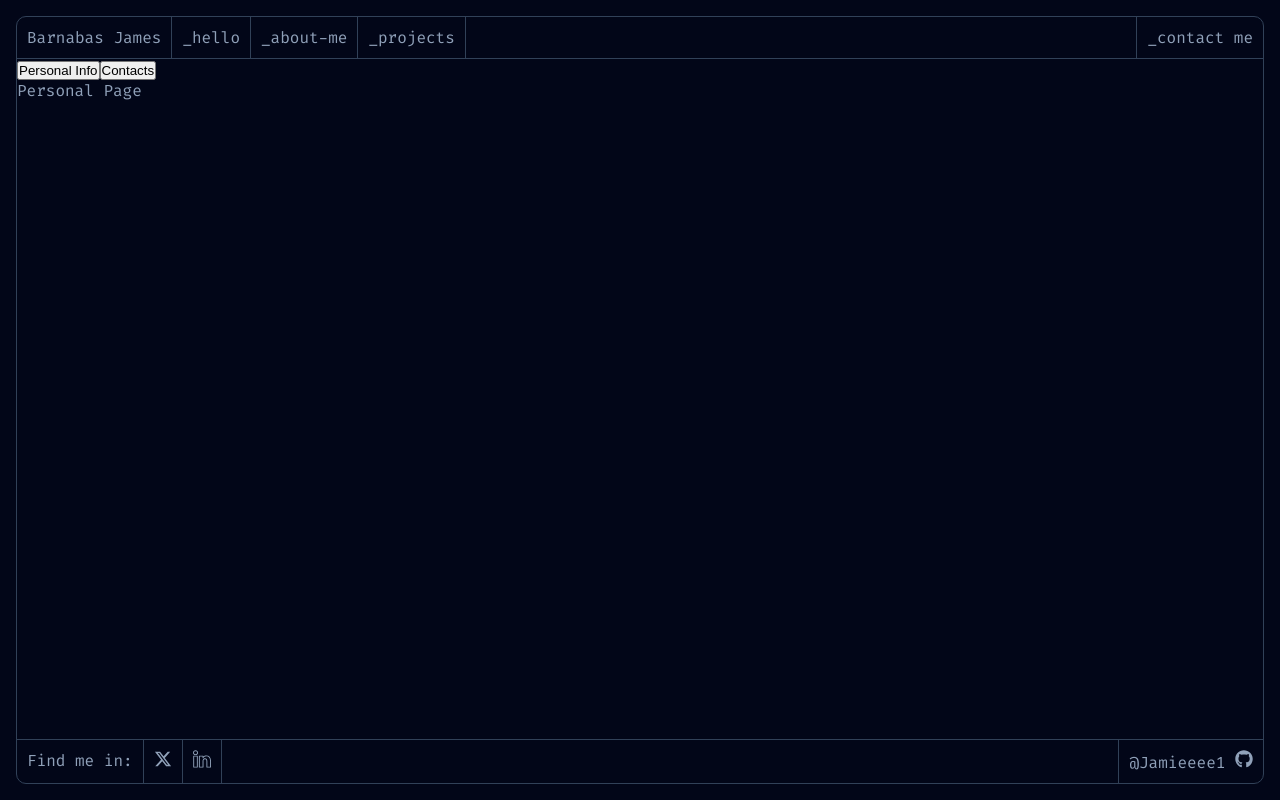
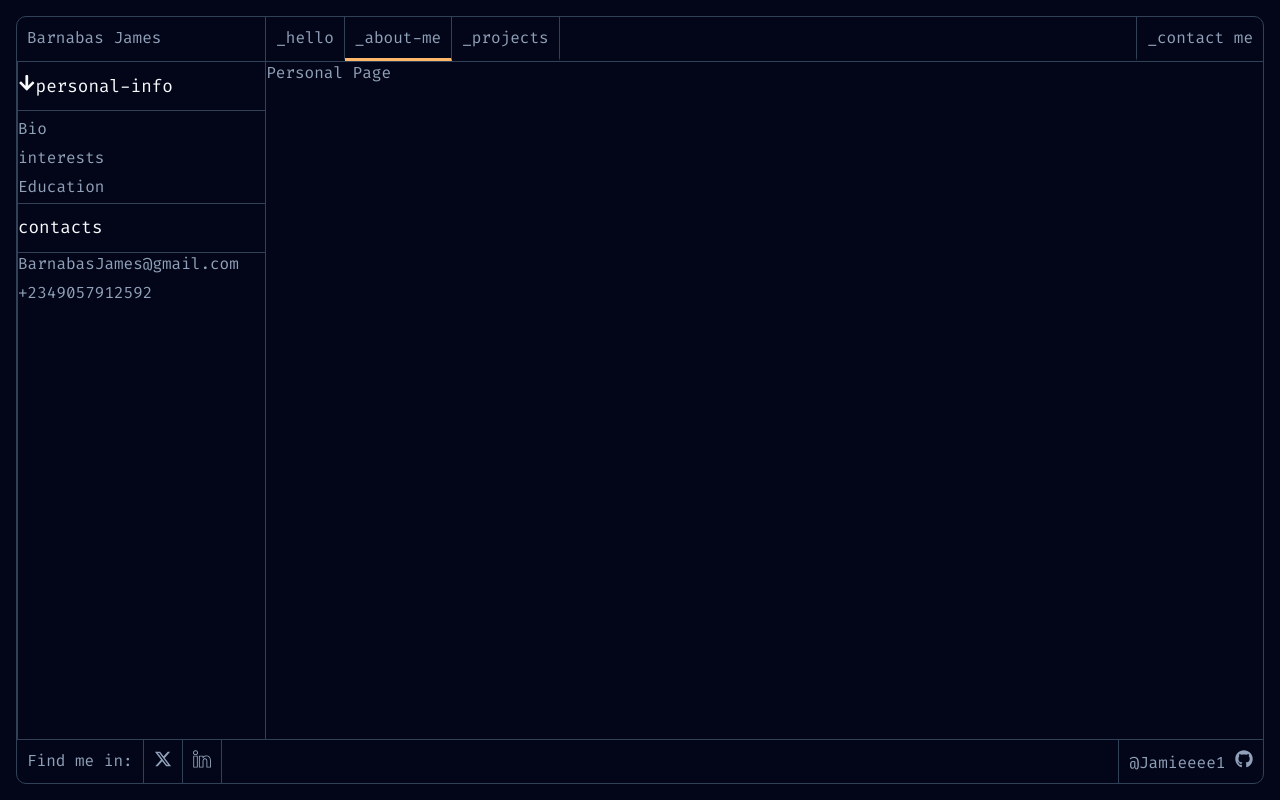
Before and after one commit to Jamieeee1/my-site, a React (Vite) app: page /aboutme in a window 1280 px wide. Built offline with nearby package versions, Linux system fonts and the light colour scheme.

Commit message:
Changes made

```diff
--- a/src/components/Desktopabout.jsx
+++ b/src/components/Desktopabout.jsx
@@ -1,50 +1,71 @@
 import React, { useState } from "react";
-import { Outlet, useNavigate } from "react-router-dom";
+import { FaArrowDown } from "react-icons/fa";
+import Personal from "../pages/Aboutpages/Personal";
+import Interests from "../pages/Aboutpages/Interests";
+import Education from "../pages/Aboutpages/Education";
 
 const Desktopabout = () => {
-  const navigate = useNavigate();
+  const [page, setPage] = useState("personal");
 
-  const [isdrop, setdrop] = useState(false);
-  const [isdrop2, setdrop2] = useState(false);
-
-  const dropDown = () => setdrop((prev) => (prev === true ? false : true));
-  const dropDown2 = () => setdrop2((prev) => (prev === true ? false : true));
   return (
+    <>
       <div className="about-main-div">
-      <div className="about-nav">
-        <button onClick={() => dropDown()}>Personal Info</button>
-        <ul
-          className="personal-li"
-          style={{ display: isdrop ? "flex" : "none" }}
+        <div className="about-side-panel">
+          <span
+            className="about-side-title"
+            style={{ cursor: "pointer", color: "#f8fafc" }}
           >
-          <li>
-            <button onClick={() => navigate("personal")}>Bio</button>
+            <span className="about-side-icons">
+              <FaArrowDown />
+            </span>
+            personal-info
+          </span>
+          <ul className="personal-li">
+            <li onClick={() => setPage("personal")}>
+              <span className="about-side-icons"></span>
+              Bio
             </li>
-          <li>
-            <button onClick={() => navigate("interests")}>interests</button>
+            <li onClick={() => setPage("interests")}>
+              <span className="about-side-icons"></span>
+              interests
             </li>
-          <li>
-            <button onClick={() => navigate("education")}>Education</button>
+            <li onClick={() => setPage("education")}>
+              <span className="about-side-icons"></span>
+              Education
             </li>
           </ul>
 
-        <button onClick={() => dropDown2()}>Contacts</button>
-        <div
-          className="about-contact"
-          style={{ display: isdrop2 ? "flex" : "none" }}
+          <span
+            style={{
+              color: "#f8fafc",
+              cursor: "pointer",
+            }}
+            className="about-side-title side-contacts"
           >
+            contacts
+          </span>
+          <div className="about-contact">
             <span>BarnabasJames@gmail.com</span>
             <span>+2349057912592</span>
           </div>
         </div>
-
-      <div className="">
-        <div className="view-nav">
-          <Outlet />
+        <div>
+          <div></div>
+          <div>
+            <div className="about-outlet">
+              {page === "personal" ? (
+                <Personal />
+              ) : page === "interests" ? (
+                <Interests />
+              ) : page === "education" ? (
+                <Education />
+              ) : null}
             </div>
-        <div className=""></div>
+            <div className="about-code-snippet"> </div>
           </div>
         </div>
+      </div>
+    </>
   );
 };
 
--- a/src/index.scss
+++ b/src/index.scss
@@ -93,13 +93,13 @@ a {
   display: none;
 }
 
-// .nav-div a.inactive-menu {
-//   border-bottom: 3px solid transparent;
-// }
+.nav-div a.inactive-menu {
+  border-bottom: 3px solid transparent;
+}
 
-// .nav-div a.active-menu {
-//   border-bottom: 3px solid var(--yellow);
-// }
+.nav-div a.active-menu {
+  border-bottom: 3px solid var(--yellow);
+}
 
 .footer-div {
   bottom: 0;
@@ -207,10 +207,10 @@ a {
   }
 }
 
-.about-main-div {
-  height: max-content;
-  width: 100%;
-}
+// .about-main-div {
+//   height: max-content;
+//   width: 100%;
+// }
 
 .mobile-about-div {
   display: flex;
@@ -268,6 +268,7 @@ a {
 .contact-me-div {
   display: flex;
   flex-direction: column;
+  align-items: center;
   flex: 1;
 }
 
@@ -305,7 +306,9 @@ a {
 .fs-form {
   display: grid;
   gap: 0.7em;
+  width: 100%;
   padding: 0.6em 0.8em;
+  max-width: 800px;
 }
 
 .fs-field {
@@ -420,6 +423,52 @@ a {
   border-radius: 0.3em;
 }
 
+//only show on desktop
+.about-main-div {
+  display: flex;
+  height: 100%;
+  flex: 1;
+}
+
+.about-side-panel {
+  border-right: $borders;
+  border-left: $borders;
+  display: flex;
+  flex-direction: column;
+}
+
+.about-side-title {
+  display: block;
+  font-size: 1.1rem;
+  padding: 0.7em 0.7em 0.7em 0;
+  border-bottom: $borders;
+}
+
+.side-contacts {
+  border-top: $borders;
+}
+
+.about-contact,
+ul.personal-li {
+  display: flex;
+  flex-direction: column;
+  gap: 0.5em;
+}
+
+ul.personal-li {
+  list-style: none;
+  padding: 0.4em 0;
+  margin: 0;
+
+  li {
+    cursor: pointer;
+  }
+}
+
+ul.personal-li li:hover {
+  color: var(--link-hover);
+}
+
 @media (width >= 768px) {
   .outlet-div {
     height: 100%;
@@ -460,9 +509,11 @@ a {
     border-right: $borders;
   }
 
-  // .about-main-div {
-  //   display: flex;
-  // }
+  .owner-name,
+  .about-side-panel {
+    width: 20%;
+    max-width: 300px;
+  }
 
   .projects-grid {
     grid-template-columns: 1fr 1fr;
--- a/src/pages/Homepage.jsx
+++ b/src/pages/Homepage.jsx
@@ -22,7 +22,7 @@ const Homepage = () => {
           </p>
         </div>
       </div>
-      <div className="home-div-2">
+      {/* <div className="home-div-2">
         <div className="home-div-img">
           <img src={codeSnippet} alt="" />
         </div>
@@ -32,7 +32,7 @@ const Homepage = () => {
         <div className="home-div-img">
           <img src={codeSnippet} alt="" />
         </div>
-      </div>
+      </div> */}
     </div>
   );
 };
--- a/src/routes/Routes.jsx
+++ b/src/routes/Routes.jsx
@@ -7,9 +7,6 @@ import {
 import Mainlayout from "../Layouts/Mainlayout";
 import Homepage from "../pages/Homepage";
 import Aboutlayout from "../Layouts/Aboutlayout";
-import Personal from "../pages/Aboutpages/Personal";
-import Education from "../pages/Aboutpages/Education";
-import Interests from "../pages/Aboutpages/Interests";
 import Contactme from "../pages/Contactme";
 import Projects from "../pages/Projects";
 import Notfound from "../pages/Notfound";
@@ -18,12 +15,7 @@ export const router = createBrowserRouter(
   createRoutesFromElements(
     <Route path="/" element={<Mainlayout />}>
       <Route index element={<Homepage />} />
-      <Route path="/aboutme" element={<Aboutlayout />}>
-        <Route index element={<Personal />} />
-        <Route path="personal" element={<Personal />} />
-        <Route path="education" element={<Education />} />
-        <Route path="interests" element={<Interests />} />
-      </Route>
+      <Route path="/aboutme" element={<Aboutlayout />} />
       <Route path="/contactme" element={<Contactme />} />
       <Route path="*" element={<Notfound />} />
       <Route path="/projects" element={<Projects />} />
```
Lines whose indentation alone changed are shown as unchanged.
